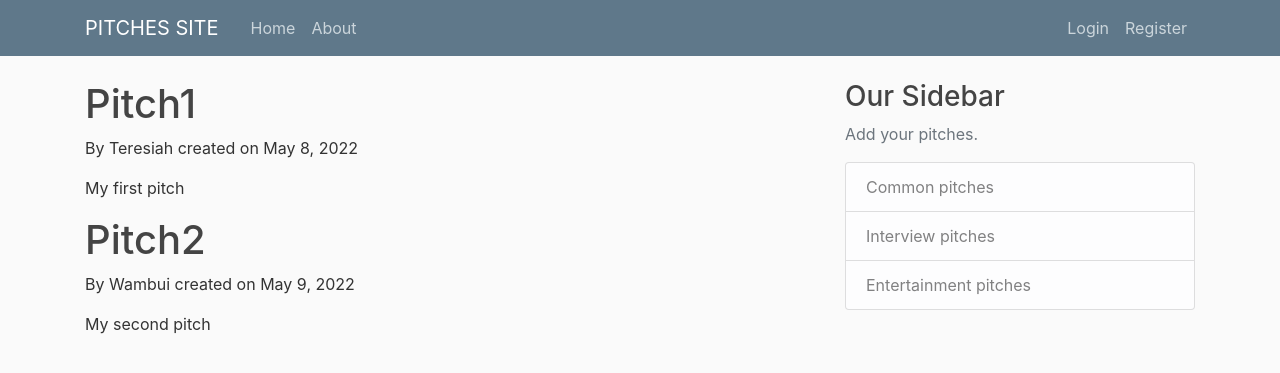
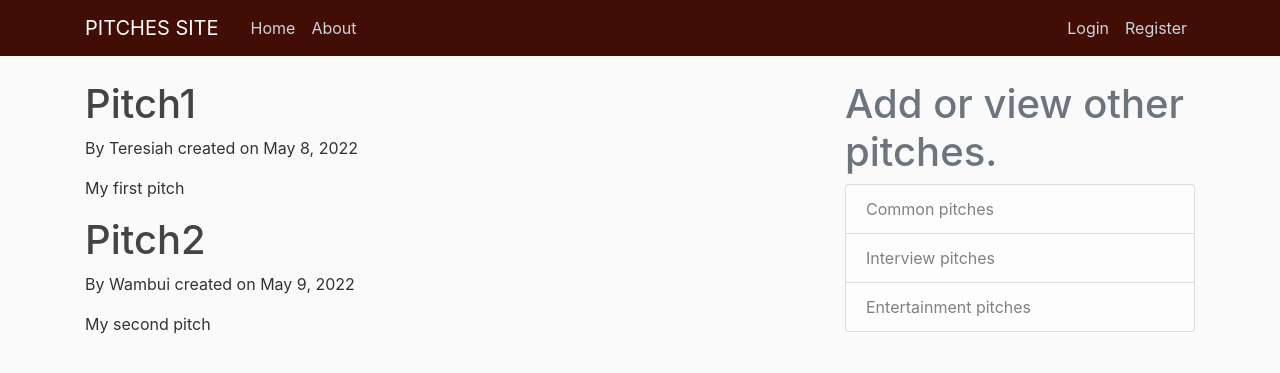
Before and after one commit to Teresiah-cpu/Pitches_app, a Flask app: page / in a window 1280 px wide. Shown: the top 373 px of the page. Run offline with Flask 2, Linux system fonts and the light colour scheme; some libraries are stand-ins or nearby versions.

Commit message:
ft:add color styling to the navbar

```diff
--- a/app/static/css/style.css
+++ b/app/static/css/style.css
@@ -20,7 +20,7 @@ h6 {
 }
 
 .bg-steel {
-    background-color: #5f788a;
+    background-color: #410d05;
 }
 
 .site-header .navbar-nav .nav-link {
@@ -32,5 +32,5 @@ h6 {
 }
 
 .site-header .navbar-nav .nav-link.active {
-    font-weight: 500;
+    font-weight: bold;
 }
--- a/app/templates/index.html
+++ b/app/templates/index.html
@@ -43,14 +43,12 @@
             </div>
             <div class="col-md-4">
                 <div class="content-section">
-                    <h3>Our Sidebar</h3>
-                    <p class='text-muted'>Add your pitches.
+                    <h1 class='text-muted'>Add or view other pitches.</h1>
                     <ul class="list-group">
                         <li class="list-group-item list-group-item-light">Common pitches</li>
                         <li class="list-group-item list-group-item-light">Interview pitches</li>
                         <li class="list-group-item list-group-item-light">Entertainment pitches</li>
                     </ul>
-                    </p>
                 </div>
             </div>
         </div>
```
